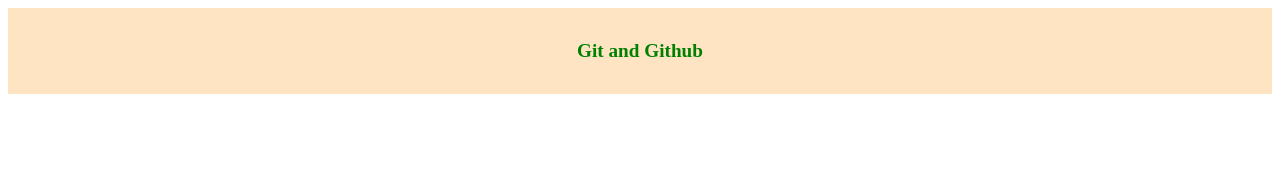
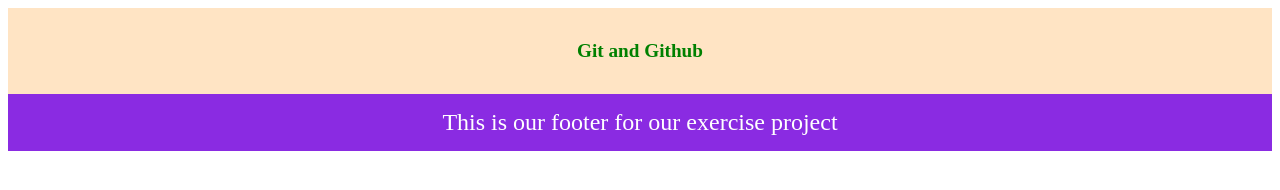
Before and after one commit to andrewkalumba/exercise-, a plain HTML site: page index.html in a window 1280 px wide. Drawn offline with Linux system fonts and the light colour scheme.

Commit message:
added footer

```diff
--- a/index.html
+++ b/index.html
@@ -11,5 +11,9 @@
         <h1 class="header__page-title">Git and Github</h1>
     </header>
 
+
+    <footer class="footer">
+        This is our footer for our exercise project
+    </footer>
 </body>
 </html>
--- a/styles/index.css
+++ b/styles/index.css
@@ -8,6 +8,7 @@
 
 body {
     height: 100%;
+    position: relative;
 }
 
 .header {
@@ -23,3 +24,11 @@
     margin: 0;
     text-align: center;
 }
+
+.footer {
+    background-color: blueviolet;
+    color: white;
+    padding: 15px;
+    text-align: center;
+    font-size: 1.5rem;
+}
```
